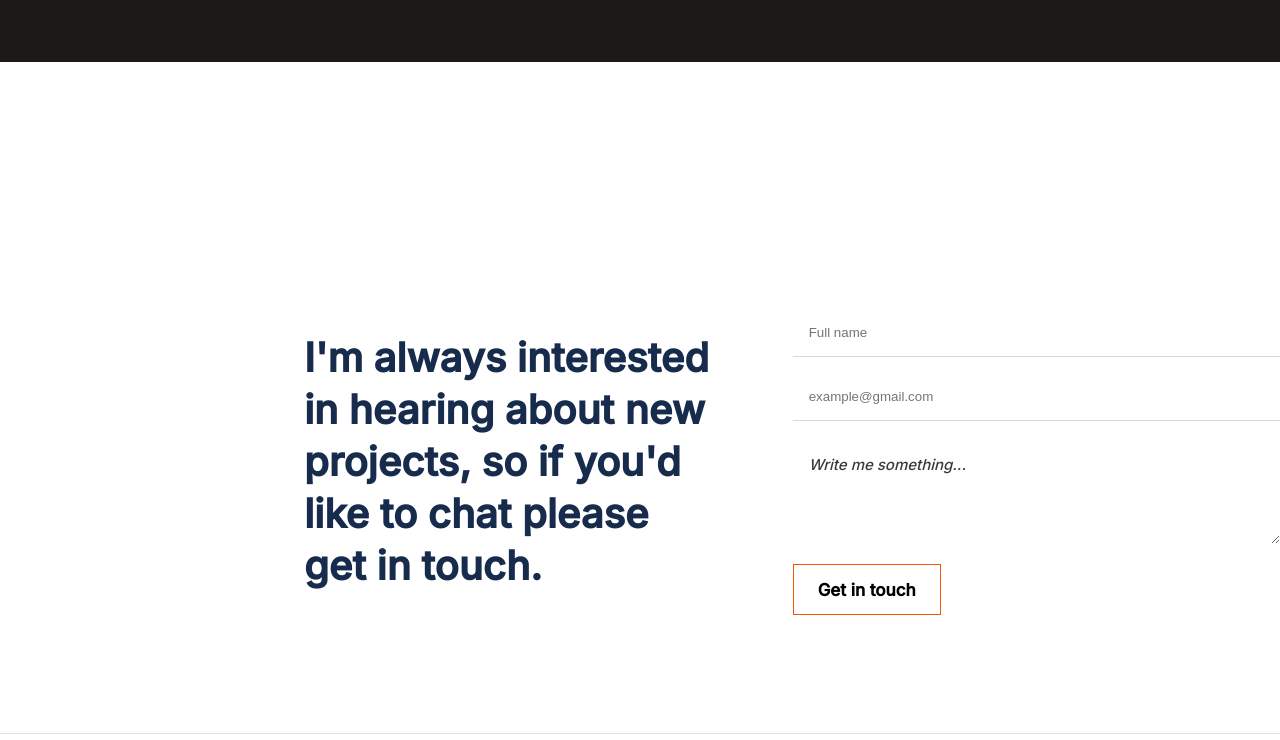
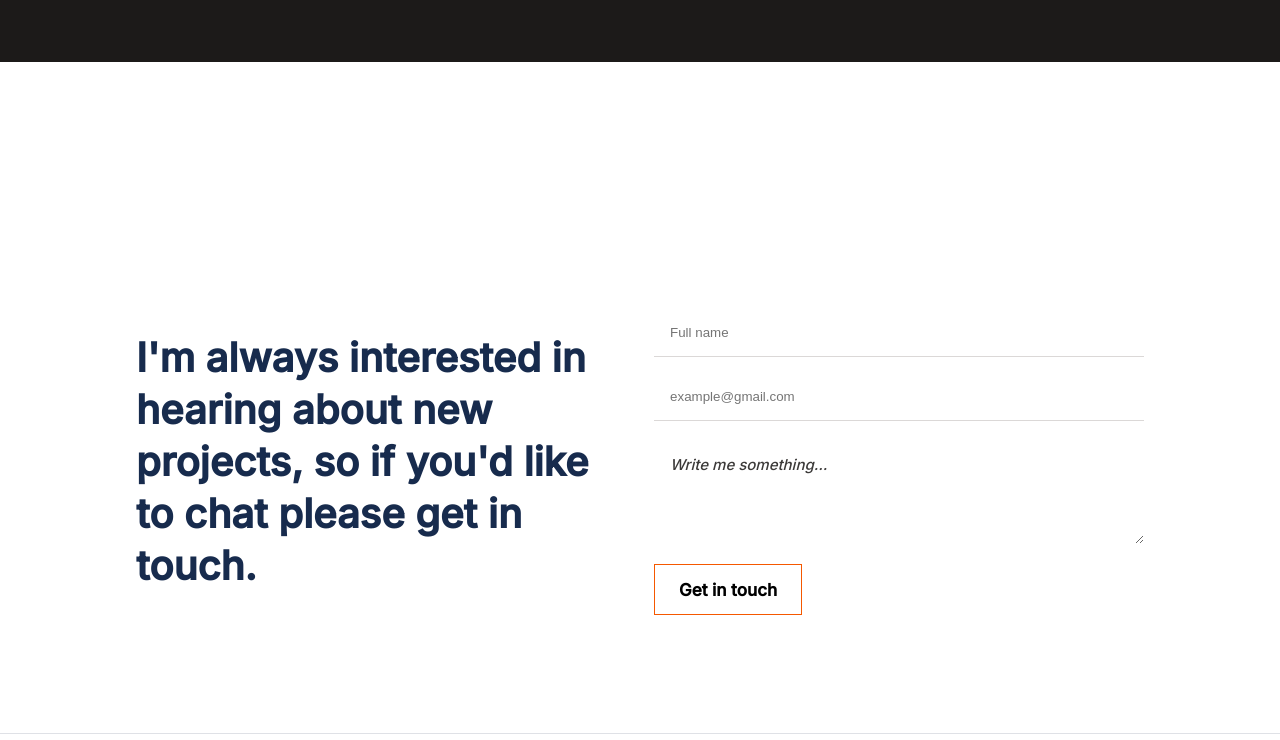
Before and after one commit to Yonashenok/My-portfolio, a website: page index.html in a window 1280 px wide. Shown: the part 4132-4872 px from the top of the page. Drawn offline with Linux system fonts and the light colour scheme.

Commit message:
update style of the conatct form

```diff
--- a/style/desktop.css
+++ b/style/desktop.css
@@ -611,10 +611,9 @@
   .get-touch {
     display: flex;
     flex-direction: column;
-    column-gap: 8rem;
     height: 686px;
     width: 100%;
-    padding-left: 15rem;
+    padding: 5rem;
     position: relative;
     justify-content: center;
     align-items: center;
@@ -622,7 +621,6 @@
 
   .get-text {
     width: 500px;
-    padding-left: 4rem;
     text-align: left;
     font-family: 'Inter', sans-serif;
     font-style: normal;
@@ -633,11 +631,11 @@
   }
 
   .formBox {
-    width: 100%;
+    width: 90%;
     display: flex;
     justify-content: center;
     align-items: center;
-    gap: 80px;
+    gap: 2rem;
   }
 
   .contact-form {
```
